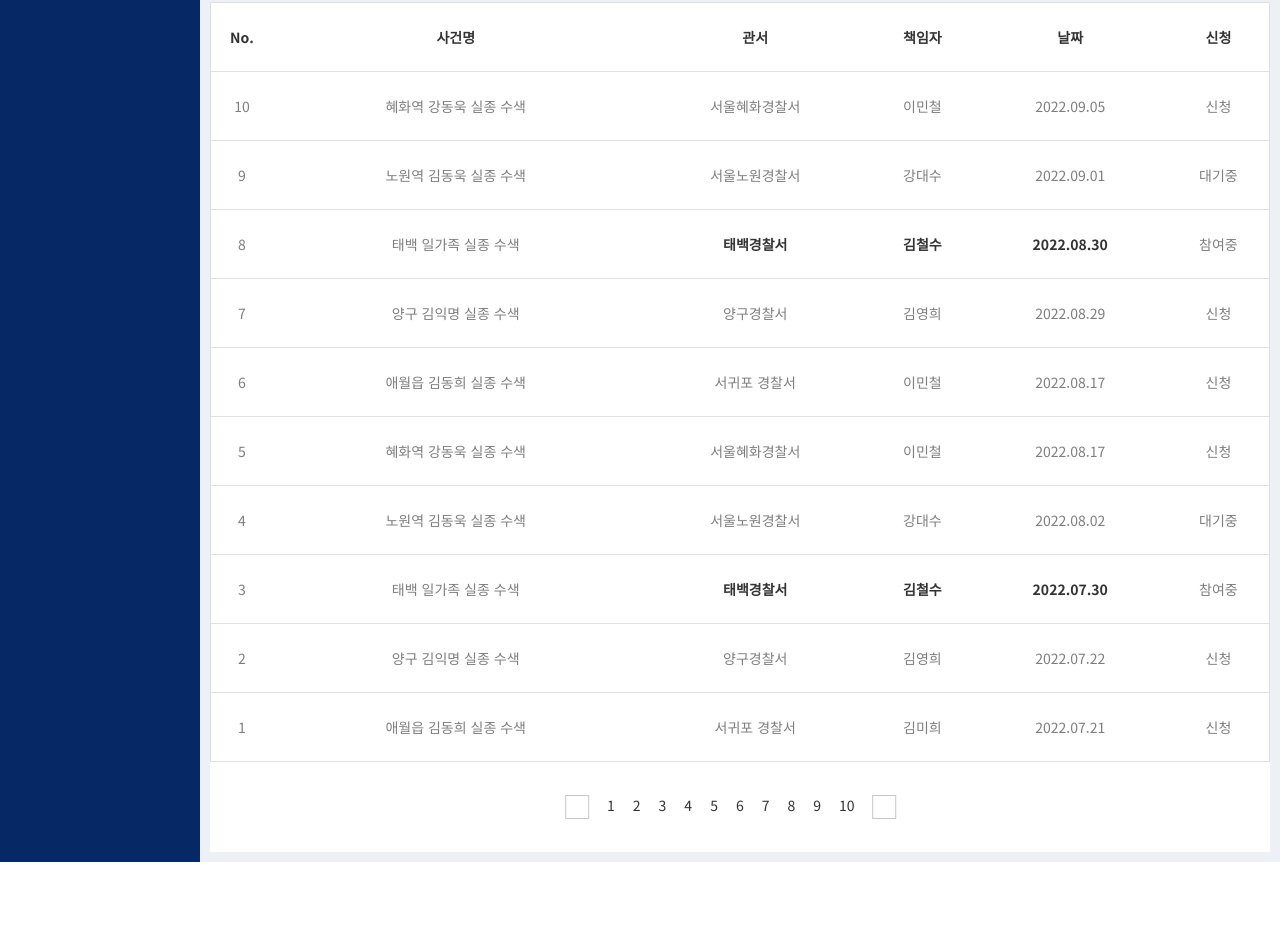
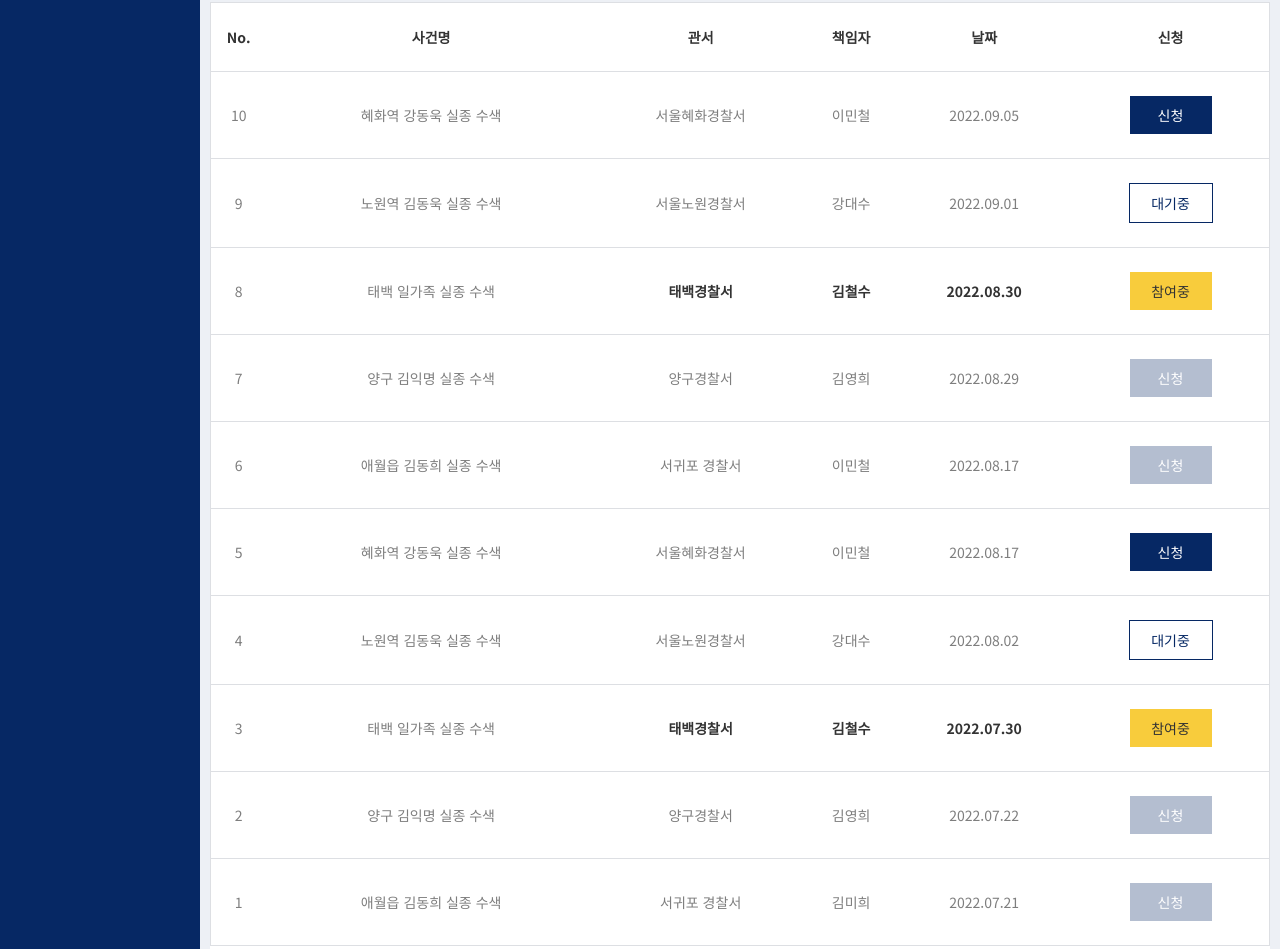
Before and after one commit to KIMSUNGREA/pcn, a plain HTML site: page list.html in a window 1280 px wide. Shown: the part 388-1337 px from the top of the page. Before the commit the page ends 1250 px from the top, so only its background shows below. Drawn offline with nearby package versions, Linux system fonts and the light colour scheme; some icons are missing.

Commit message:
신청 태그만듬

```diff
--- a/css/style.css
+++ b/css/style.css
@@ -173,6 +173,12 @@ header .gnb > ul > li > a {
 header .gnb > ul > li > a.bold {
 
 }
+/* 메인 메뉴 font-weight */
+header .gnb > ul > li > a.this {
+    font-weight: bold;
+}
+/* //메인 메뉴 font-weight */
+
 /* li에 hover 됐을때 */
 header .gnb > ul > li.bold {
     font-size: 16px;
@@ -549,7 +555,35 @@ header .timelog .log > ul > li:nth-child(1):after {
 .rightsec .list table td {
     color: #7e7e7e;
 }
+/* 신청 태그 */
+.rightsec .list table tr .apc {
+    display: inline-block;
+    width: 82px; line-height: 38px;
+    background-color: #062864;
+    color: #fff;
+}
+.rightsec .list table tr .wait {
+    display: inline-block;
+    width: 82px; line-height: 38px;
+    background-color: transparent;
+    color: #062864;
+    border: 1px solid #062864;
+}
+.rightsec .list table tr .ptp {
+    display: inline-block;
+    width: 82px; line-height: 38px;
+    background-color: #f8cc3c;
+    color: #333;
+}
+.rightsec .list table tr .apct {
+    display: inline-block;
+    width: 82px; line-height: 38px;
+    background-color: #b4bed0;
+    color: #fff;
+}
+/* //신청태그 */
 /* //list */
+
 /* number_list */
 .rightsec .number_list {
     height: 90px;
--- a/list.html
+++ b/list.html
@@ -26,7 +26,7 @@
                         <a href="#">전체 통계</a>
                     </li>
                     <li>
-                        <a href="#">실종수색 현황</a>
+                        <a href="#" class="this">실종수색 현황</a>
                         <ul class="submenu1">
                             <li>
                                 <a href="#">수색 진행상황</a>
@@ -161,7 +161,9 @@
                         <td>서울혜화경찰서</td>
                         <td>이민철</td>
                         <td>2022.09.05</td>
-                        <td>신청</td>
+                        <td>
+                            <span class="apc">신청</span>
+                        </td>
                     </tr>
                     <tr>
                         <td>9</td>
@@ -171,7 +173,9 @@
                         <td>서울노원경찰서</td>
                         <td>강대수</td>
                         <td>2022.09.01</td>
-                        <td>대기중</td>
+                        <td>
+                            <span class="wait">대기중</span>
+                        </td>
                     </tr>
                     <tr>
                         <td>8</td>
@@ -181,7 +185,9 @@
                         <th>태백경찰서</th>
                         <th>김철수</th>
                         <th>2022.08.30</th>
-                        <td><span>참여중</span></td>
+                        <td>
+                            <span class="ptp">참여중</span>
+                        </td>
                     </tr>
                     <tr>
                         <td>7</td>
@@ -191,7 +197,9 @@
                         <td>양구경찰서</td>
                         <td>김영희</td>
                         <td>2022.08.29</td>
-                        <td>신청</td>
+                        <td>
+                            <span class="apct">신청</span>
+                        </td>
                     </tr>
                     <tr>
                         <td>6</td>
@@ -201,7 +209,9 @@
                         <td>서귀포 경찰서</td>
                         <td>이민철</td>
                         <td>2022.08.17</td>
-                        <td>신청</td>
+                        <td>
+                            <span class="apct">신청</span>
+                        </td>
                     </tr>
                     <tr>
                         <td>5</td>
@@ -211,7 +221,9 @@
                         <td>서울혜화경찰서</td>
                         <td>이민철</td>
                         <td>2022.08.17</td>
-                        <td>신청</td>
+                        <td>
+                            <span class="apc">신청</span>
+                        </td>
                     </tr>
                     <tr>
                         <td>4</td>
@@ -221,7 +233,9 @@
                         <td>서울노원경찰서</td>
                         <td>강대수</td>
                         <td>2022.08.02</td>
-                        <td>대기중</td>
+                        <td>
+                            <span class="wait">대기중</span>
+                        </td>
                     </tr>
                     <tr>
                         <td>3</td>
@@ -231,7 +245,9 @@
                         <th>태백경찰서</th>
                         <th>김철수</th>
                         <th>2022.07.30</th>
-                        <td>참여중</td>
+                        <td>
+                            <span class="ptp">참여중</span>
+                        </td>
                     </tr>
                     <tr>
                         <td>2</td>
@@ -241,7 +257,9 @@
                         <td>양구경찰서</td>
                         <td>김영희</td>
                         <td>2022.07.22</td>
-                        <td>신청</td>
+                        <td>
+                            <span class="apct">신청</span>
+                        </td>
                     </tr>
                     <tr>
                         <td>1</td>
@@ -251,7 +269,9 @@
                         <td>서귀포 경찰서</td>
                         <td>김미희</td>
                         <td>2022.07.21</td>
-                        <td>신청</td>
+                        <td>
+                            <span class="apct">신청</span>
+                        </td>
                     </tr>
                 </table>
                 <div class="number_list">
```
Also changed, not shown: KSG.html (deleted, +0 -12 lines).
